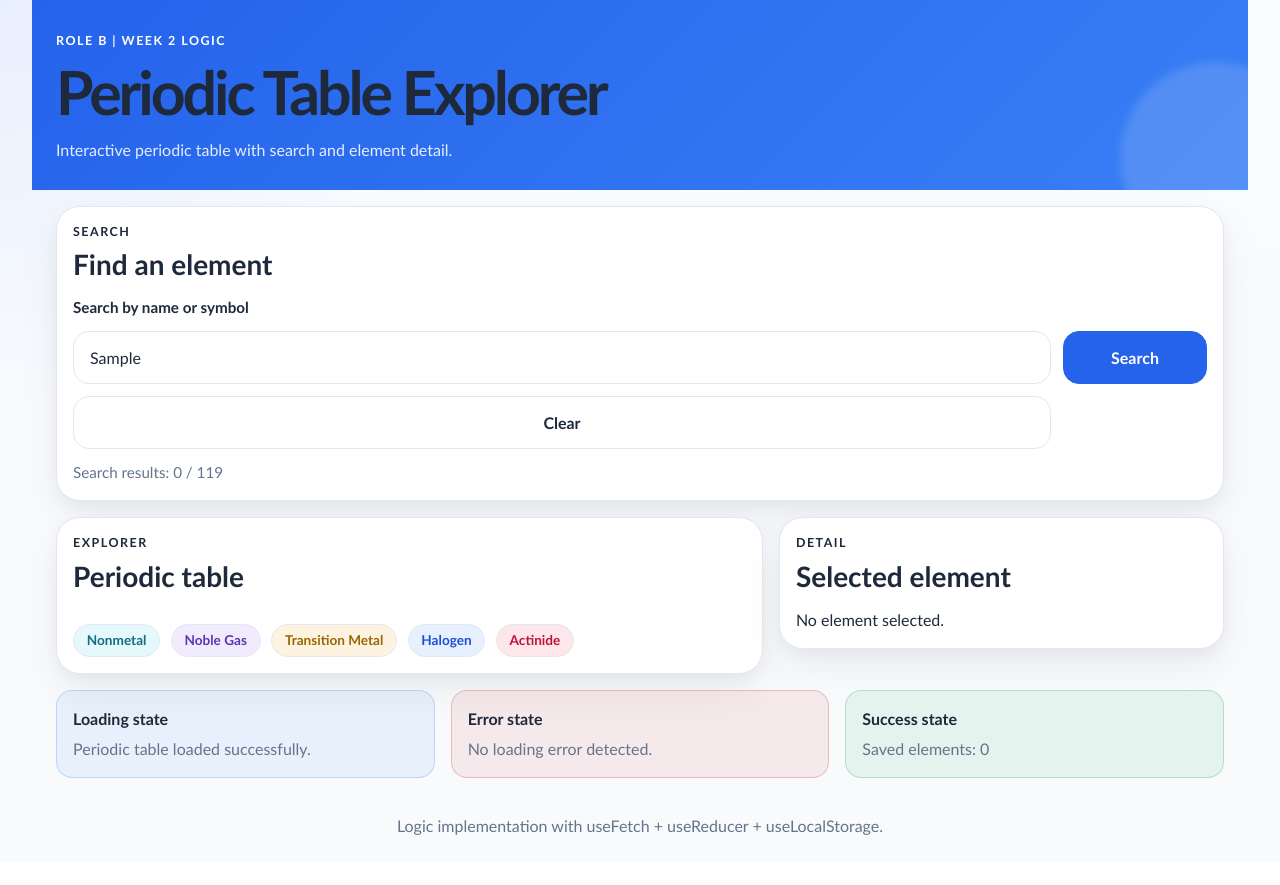
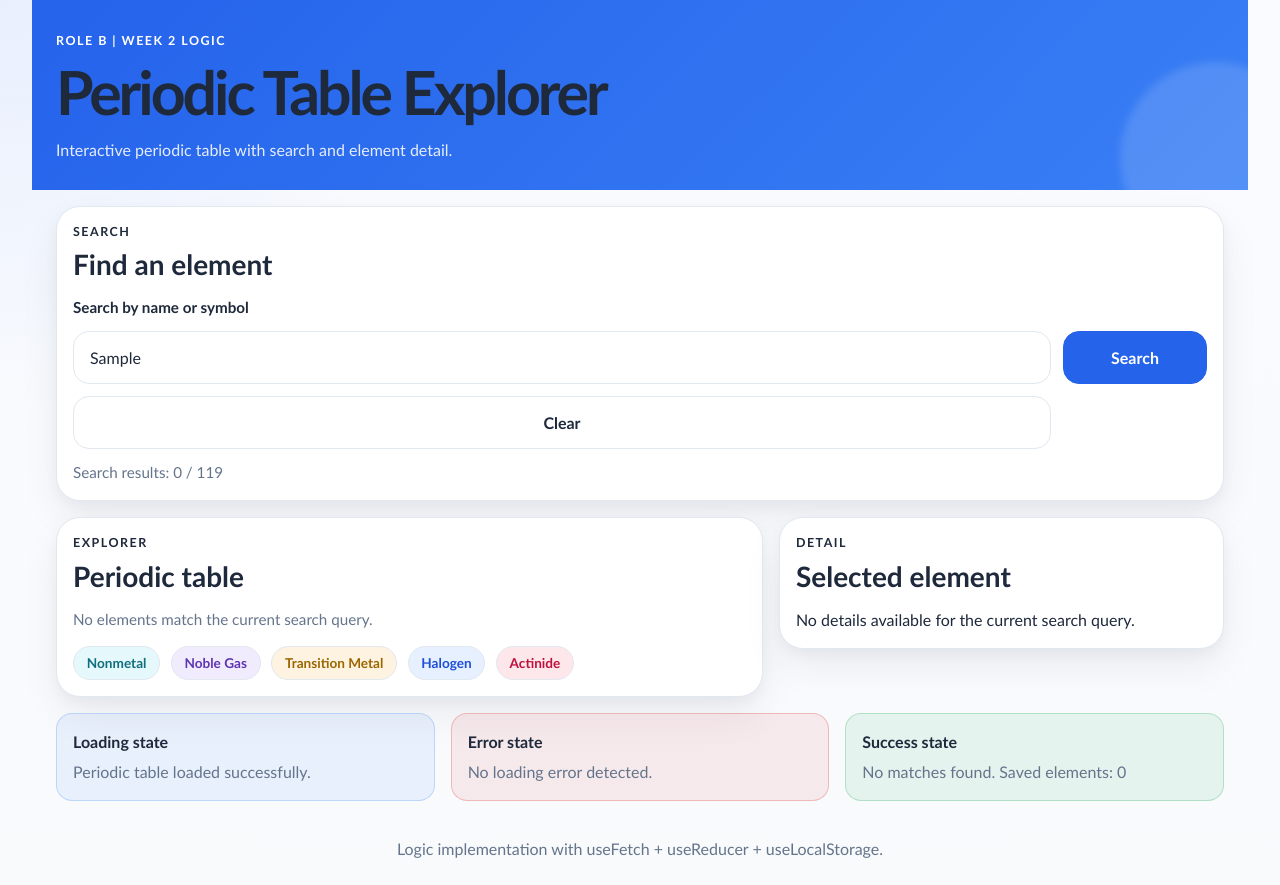
Before and after one commit to Movysah/PeriodicTable, a React (Vite) app: page / in a window 1280 px wide. Both pictures are taken after typing "Sample" into the empty fields and a click on the button "Search". Before the commit the page ends 862 px from the top, so only its background shows below. Built offline with nearby package versions, Linux system fonts and the light colour scheme.

Commit message:
feat: handle empty data, invalid search input, and no-result states

```diff
--- a/src/App.tsx
+++ b/src/App.tsx
@@ -1,4 +1,4 @@
-import { useEffect, useReducer } from 'react'
+import { useEffect, useReducer, useState } from 'react'
 import type { CSSProperties } from 'react'
 import './App.css'
 import { useFetch } from './hooks/useFetch'
@@ -78,6 +78,24 @@ const normalizeText = (value: string): string =>
     .replace(/\p{Diacritic}/gu, '')
     .toLowerCase()
     .trim()
+
+const getSearchValidationMessage = (value: string): string | null => {
+  const trimmed = value.trim()
+
+  if (trimmed.length === 0) {
+    return null
+  }
+
+  if (trimmed.length > 60) {
+    return 'Search query is too long.'
+  }
+
+  if (!/[a-z0-9]/i.test(trimmed)) {
+    return 'Search must contain at least one letter or number.'
+  }
+
+  return null
+}
 
 const toLegendCategory = (category: string): LegendCategory => {
   const normalized = category.toLowerCase()
@@ -195,6 +213,9 @@ function App() {
     'periodic-table:show-summary',
     false,
   )
+  const [searchValidationError, setSearchValidationError] = useState<
+    string | null
+  >(null)
 
   const [state, dispatch] = useReducer(explorerReducer, persistedState)
   const { data, loading, error, refetch } = useFetch<PeriodicTablePayload>(
@@ -220,6 +241,13 @@ function App() {
   const isSaved = selectedElement
     ? savedSymbols.includes(selectedElement.symbol)
     : false
+  const hasEmptyDataset = !loading && !error && elements.length === 0
+  const hasNoSearchMatches =
+    !loading &&
+    !error &&
+    elements.length > 0 &&
+    query.length > 0 &&
+    filteredElements.length === 0
 
   useEffect(() => {
     setPersistedState(state)
@@ -260,7 +288,9 @@ function App() {
   }
 
   const resultNote =
-    query.length > 0
+    hasEmptyDataset
+      ? 'Local data file loaded, but it contains zero elements.'
+      : query.length > 0
       ? `Search results: ${filteredElements.length} / ${elements.length}`
       : `Elements loaded: ${elements.length}`
 
@@ -287,6 +317,15 @@ function App() {
             className="search-form"
             onSubmit={(event) => {
               event.preventDefault()
+              const validationMessage = getSearchValidationMessage(
+                state.queryInput,
+              )
+              if (validationMessage) {
+                setSearchValidationError(validationMessage)
+                return
+              }
+
+              setSearchValidationError(null)
               dispatch({ type: 'submit-search' })
             }}
           >
@@ -301,7 +340,15 @@ function App() {
                 value={state.queryInput}
                 placeholder="Try H, He or Oxygen"
                 onChange={(event) =>
-                  dispatch({ type: 'set-query-input', value: event.target.value })
+                  {
+                    if (searchValidationError) {
+                      setSearchValidationError(null)
+                    }
+                    dispatch({
+                      type: 'set-query-input',
+                      value: event.target.value,
+                    })
+                  }
                 }
               />
               <button className="primary-button" type="submit">
@@ -310,7 +357,10 @@ function App() {
               <button
                 className="ghost-button"
                 type="button"
-                onClick={() => dispatch({ type: 'clear-search' })}
+                onClick={() => {
+                  setSearchValidationError(null)
+                  dispatch({ type: 'clear-search' })
+                }}
               >
                 Clear
               </button>
@@ -318,6 +368,9 @@ function App() {
           </form>
 
           <p className="section-note">{resultNote}</p>
+          {searchValidationError ? (
+            <p className="section-note">{searchValidationError}</p>
+          ) : null}
         </section>
 
         <div className="content-layout">
@@ -330,6 +383,19 @@ function App() {
               <h2 id="elements-title">Periodic table</h2>
             </div>
 
+            {hasEmptyDataset ? (
+              <p className="section-note">
+                No elements to display. Check `public/data/periodicElements.json`.
+              </p>
+            ) : null}
+
+            {hasNoSearchMatches ? (
+              <p className="section-note">
+                No elements match the current search query.
+              </p>
+            ) : null}
+
+            {!hasEmptyDataset && !hasNoSearchMatches ? (
               <div
                 className="element-grid"
                 style={query.length === 0 ? PERIODIC_GRID_STYLE : undefined}
@@ -357,7 +423,9 @@ function App() {
                   </button>
                 ))}
               </div>
+            ) : null}
 
+            {!hasEmptyDataset ? (
               <div className="legend" aria-label="Element categories">
                 {categoryLegend.map((item) => (
                   <span
@@ -368,6 +436,7 @@ function App() {
                   </span>
                 ))}
               </div>
+            ) : null}
           </section>
 
           <aside className="panel detail-panel" aria-labelledby="detail-title">
@@ -450,7 +519,13 @@ function App() {
               </article>
             ) : (
               <article className="detail-card">
+                {hasEmptyDataset ? (
+                  <p>No element details are available because the dataset is empty.</p>
+                ) : hasNoSearchMatches ? (
+                  <p>No details available for the current search query.</p>
+                ) : (
                   <p>No element selected.</p>
+                )}
               </article>
             )}
           </aside>
@@ -462,6 +537,8 @@ function App() {
             <p className="status-card__text">
               {loading
                 ? 'Periodic table is loading.'
+                : hasEmptyDataset
+                  ? 'Periodic table loaded, but the dataset is empty.'
                   : 'Periodic table loaded successfully.'}
             </p>
           </article>
@@ -481,7 +558,11 @@ function App() {
           <article className="status-card status-card--success">
             <p className="status-card__title">Success state</p>
             <p className="status-card__text">
-              {selectedElement
+              {hasEmptyDataset
+                ? 'App is ready, but no elements are available.'
+                : hasNoSearchMatches
+                  ? `No matches found. Saved elements: ${savedSymbols.length}`
+                  : selectedElement
                     ? `${selectedElement.name} selected. Saved: ${savedSymbols.length}`
                     : `Saved elements: ${savedSymbols.length}`}
             </p>
```
Lines whose indentation alone changed are shown as unchanged.
